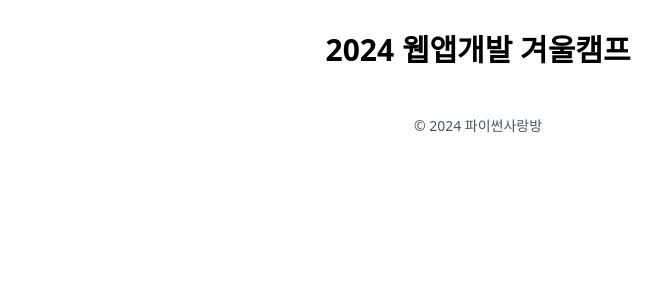
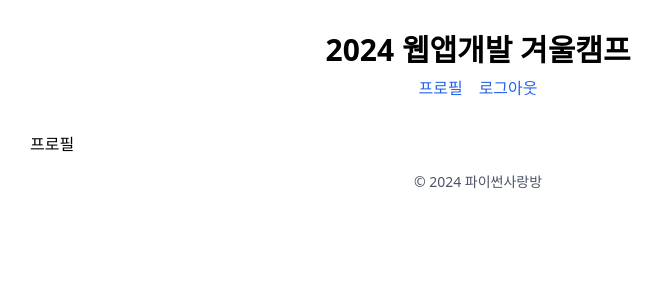
Before and after one commit to pyhub-kr/snu-aidatacamp, a Django app: page /accounts/profile/ in a window 1280 px wide. Shown: the top 300 px of the page, without its empty margins (162-824 px from the left). Run offline with Django 4.2, Linux system fonts and the light colour scheme; the visitor is signed in with stand-in values (Sample User, id 1); some libraries are stand-ins or nearby versions.

Commit message:
페이지 레이아웃 재구성

```diff
--- a/accounts/templates/accounts/profile.html
+++ b/accounts/templates/accounts/profile.html
@@ -1 +1,5 @@
-{% extends "accounts/base.html" %}
+{% extends "base.html" %}
+
+{% block content %}
+    <h1>프로필</h1>
+{% endblock %}
--- a/accounts/urls.py
+++ b/accounts/urls.py
@@ -9,4 +9,5 @@ urlpatterns = [
     path("logout/", views.logout, name="logout"),
     path("signup/", views.signup, name="signup"),
     path("profile/", views.profile, name="profile"),
+    path("profile.json", views.profile_json, name="profile_json"),
 ]
--- a/accounts/views.py
+++ b/accounts/views.py
@@ -2,6 +2,7 @@ from django import __version__
 from django.conf import settings
 from django.contrib.auth import views as auth_views
 from django.contrib.auth.decorators import login_required
+from django.http import JsonResponse
 from django.shortcuts import render
 from django.utils.version import get_version_tuple
 from django.urls import reverse_lazy
@@ -44,3 +45,19 @@ signup = SignupView.as_view()
 @login_required
 def profile(request):
     return render(request, "accounts/profile.html")
+
+
+def profile_json(request):
+    if not request.user.is_authenticated:
+        return JsonResponse(
+            {
+                "is_authenticated": False,
+            },
+            status=401,
+        )
+    return JsonResponse(
+        {
+            "username": request.user.username,
+            "is_authenticated": request.user.is_authenticated,
+        }
+    )
--- a/requirements.txt
+++ b/requirements.txt
@@ -9,7 +9,7 @@ django-cors-headers
 django-crispy-forms
 crispy-tailwind
 
-django-pyhub-ai
+django-pyhub-ai>=0.6.2
 
 psycopg2-binary
 gunicorn
--- a/templates/base.html
+++ b/templates/base.html
@@ -1,17 +1,28 @@
 <!DOCTYPE html>
 <html lang="ko">
+
 <head>
   <meta charset="UTF-8" />
   <meta name="viewport" content="width=device-width, initial-scale=1.0" />
-    <title>example</title>
+  <title>2024 웹앱개발 겨울캠프</title>
   <script src="https://cdn.tailwindcss.com"></script>
 </head>
 
 <body class="min-h-screen">
   <div class="container mx-auto px-4">
-      <header class="py-8 text-center">
+    <header class="pt-8 pb-2 text-center">
       <h1 class="text-3xl font-bold"><a href="/">2024 웹앱개발 겨울캠프</a></h1>
     </header>
+
+    <nav class="flex justify-center gap-4 pb-8">
+      {% if user.is_authenticated %}
+      <a href="{% url 'accounts:profile' %}" class="text-blue-600 hover:text-blue-800">프로필</a>
+      <a href="{% url 'accounts:logout' %}" class="text-blue-600 hover:text-blue-800">로그아웃</a>
+      {% else %}
+      <a href="{% url 'accounts:login' %}" class="text-blue-600 hover:text-blue-800">로그인</a>
+      <a href="{% url 'accounts:signup' %}" class="text-blue-600 hover:text-blue-800">회원가입</a>
+      {% endif %}
+    </nav>
 
     <main class="max-w-4xl mx-auto">{% block content %}{% endblock %}</main>
 
@@ -20,4 +31,5 @@
     </footer>
   </div>
 </body>
+
 </html>
```
Also changed, not shown: example/agents.py (+7 -2 lines). Lines whose indentation alone changed are shown as unchanged.
